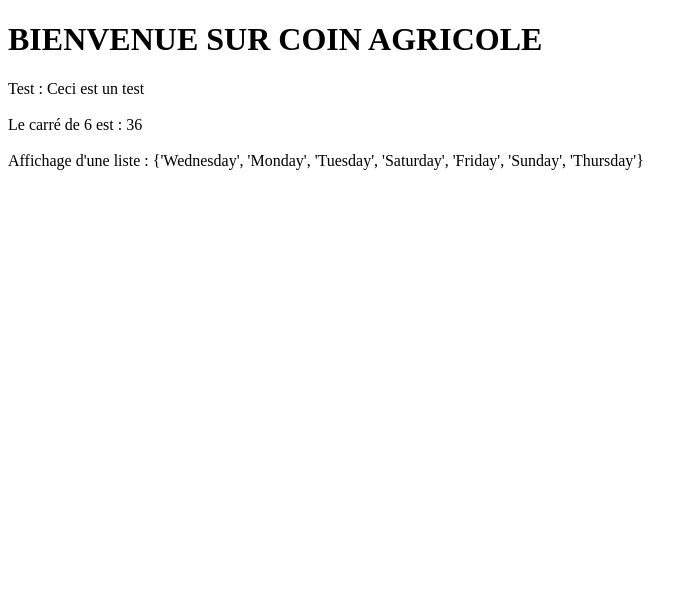
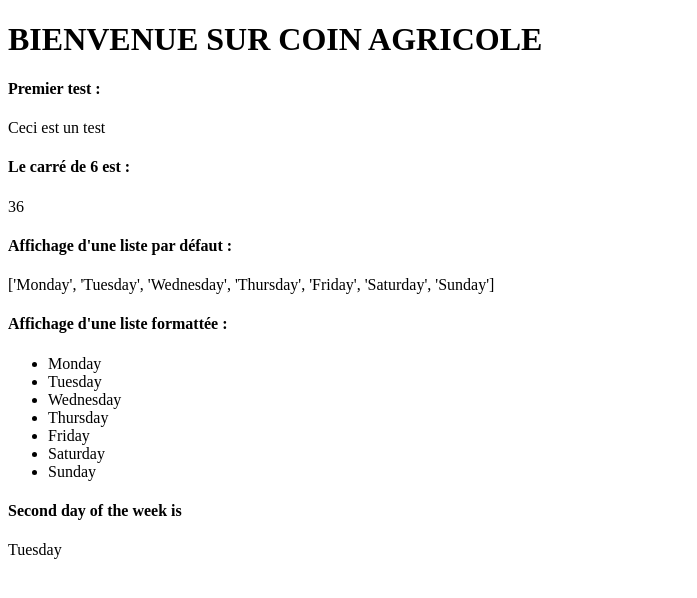
Before and after one commit to zoltarzol/coinagri, a Django app: page / in a window 1280 px wide. Shown: the top 598 px of the page, without its empty margins (0-697 px from the left). Run offline with Django 4.2, Linux system fonts and the light colour scheme.

Commit message:
nouvelles modifs d'utilisation de Jinja

```diff
--- a/divers/templates/divers/home_page.html
+++ b/divers/templates/divers/home_page.html
@@ -1,10 +1,20 @@
 {% extends 'base.html' %}
 
 {% block content %}
+
 <h1>BIENVENUE SUR COIN AGRICOLE</h1>
-Test : {{test}}
-<br><br>
-Le carré de 6 est : {{carre_6}}
-<br><br>
-Affichage d'une liste : {{weekdays}}
+<h4>Premier test :</h4> {{test}}
+<h4>Le carré de 6 est :</h4> {{carre_6}}
+<h4>Affichage d'une liste par défaut :</h4> {{weekdays}}
+<h4>Affichage d'une liste formattée :</h4>
+<ul>
+    {% for day in weekdays %}
+    <li> {{day}}</li>
+    {% endfor %}
+</ul>
+
+{% if weekdays.1 == 'Tuesday' %}
+    <h4>Second day of the week is</h4> {{weekdays.1}}
+{% endif %}
+
 {% endblock content %}
--- a/divers/views.py
+++ b/divers/views.py
@@ -3,7 +3,7 @@ from .functions import squared
 # Create your views here.
 
 def home_view(request):
-    weekdays = {
+    weekdays = [
         'Monday',
         'Tuesday',
         'Wednesday',
@@ -11,7 +11,7 @@ def home_view(request):
         'Friday',
         'Saturday',
         'Sunday'
-    }
+    ]
     context = {
             'test' : "Ceci est un test",
             'carre_6' : squared(6),
```
